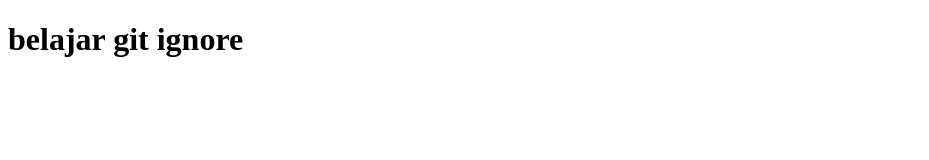
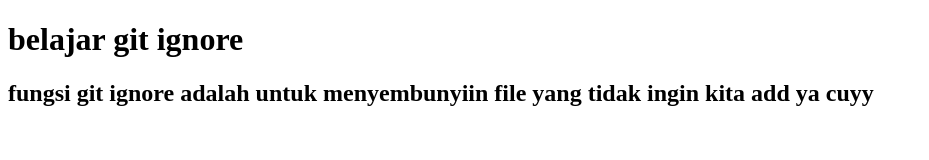
Before and after one commit to belajargitcuy/belajar-gitignore, a plain HTML site: page index.html in a window 1280 px wide. Shown: the whole page, without its empty margins (0-929 px from the left). Drawn offline with Linux system fonts and the light colour scheme.

Commit message:
mengedit index.html

```diff
--- a/index.html
+++ b/index.html
@@ -9,6 +9,7 @@
 <body>
 
     <h1>belajar git ignore</h1>
+    <h2>fungsi git ignore adalah untuk menyembunyiin file yang tidak ingin kita add ya cuyy</h2>
 
 </body>
 </html>
```
